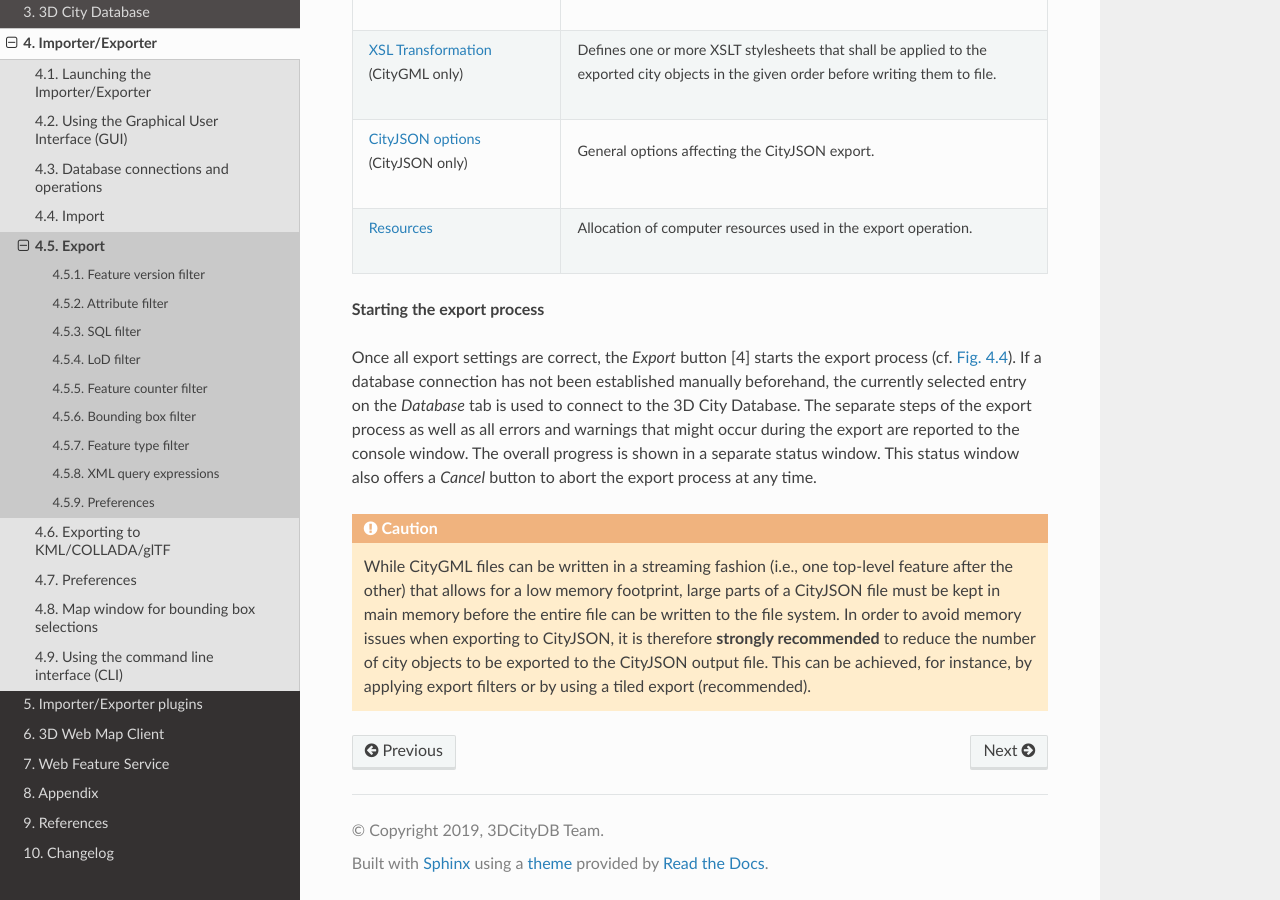
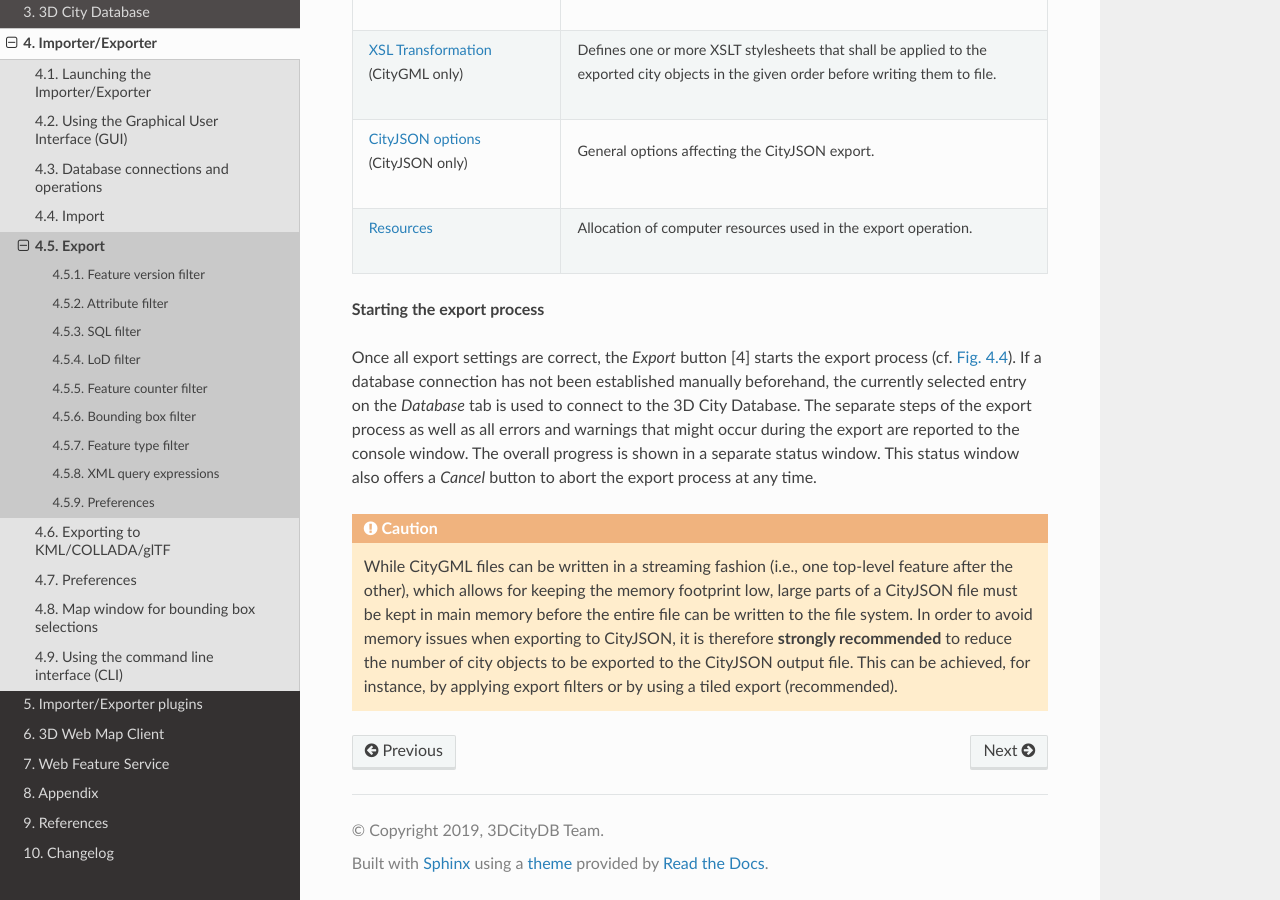
Before and after one commit to 3dcitydb/3dcitydb-docs, a Sphinx documentation site: the page built from source/impexp/export.rst, in a window 1280 px wide and 900 px high, scrolled down 4570 px. Built offline with Sphinx 7.4.7 and the Read the Docs theme 2.0.0, drawn with Linux system fonts in a browser that asks for light colours.

Commit message:
minor change

```diff
--- a/source/impexp/export.rst
+++ b/source/impexp/export.rst
@@ -218,7 +218,7 @@ process at any time.
 
 .. caution::
   While CityGML files can be written in a streaming fashion (i.e., one top-level feature
-  after the other) that allows for a low memory footprint,
+  after the other), which allows for keeping the memory footprint low,
   large parts of a CityJSON file must be kept in main memory before
   the entire file can be written to the file system.
   In order to avoid memory issues when exporting to CityJSON, it is
```
